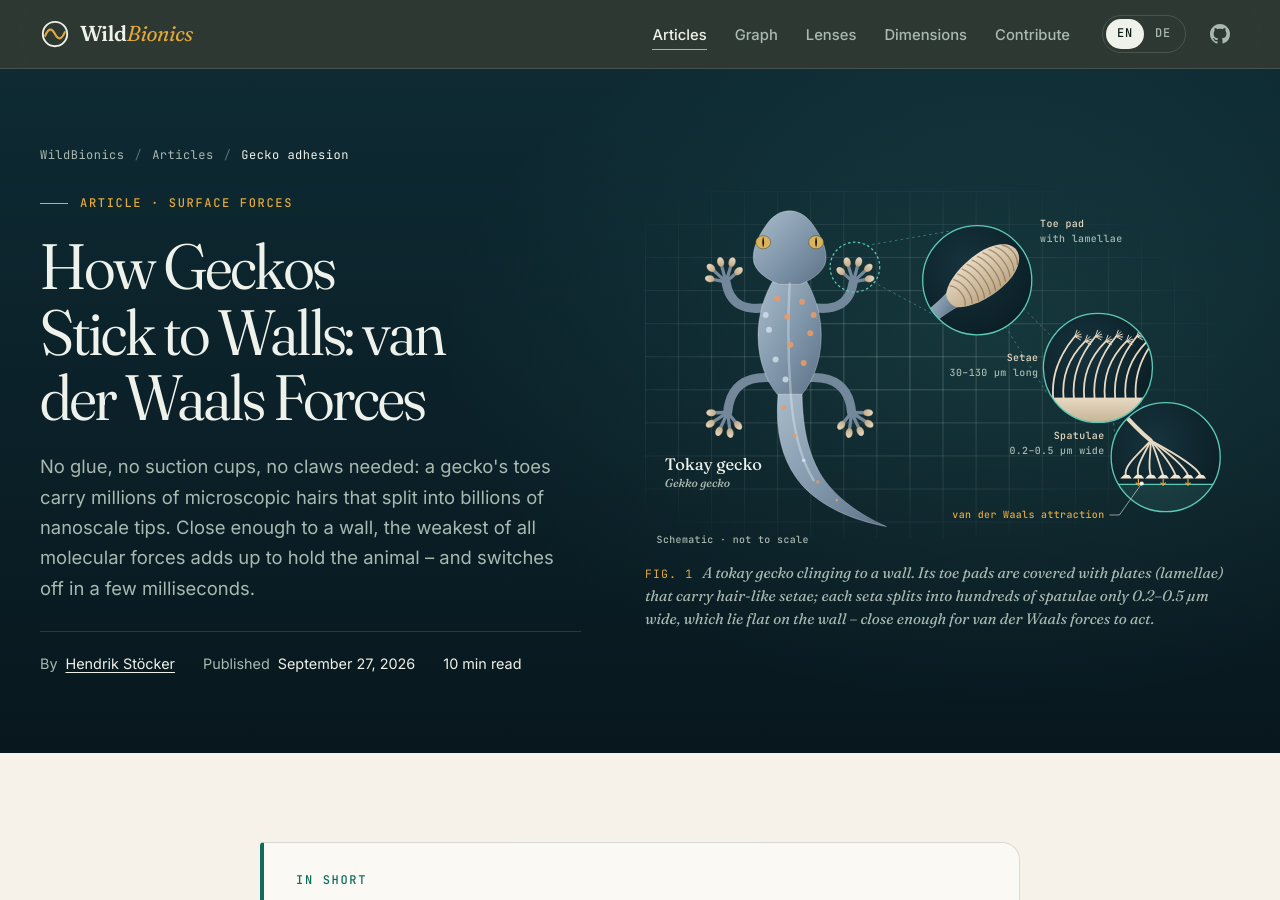
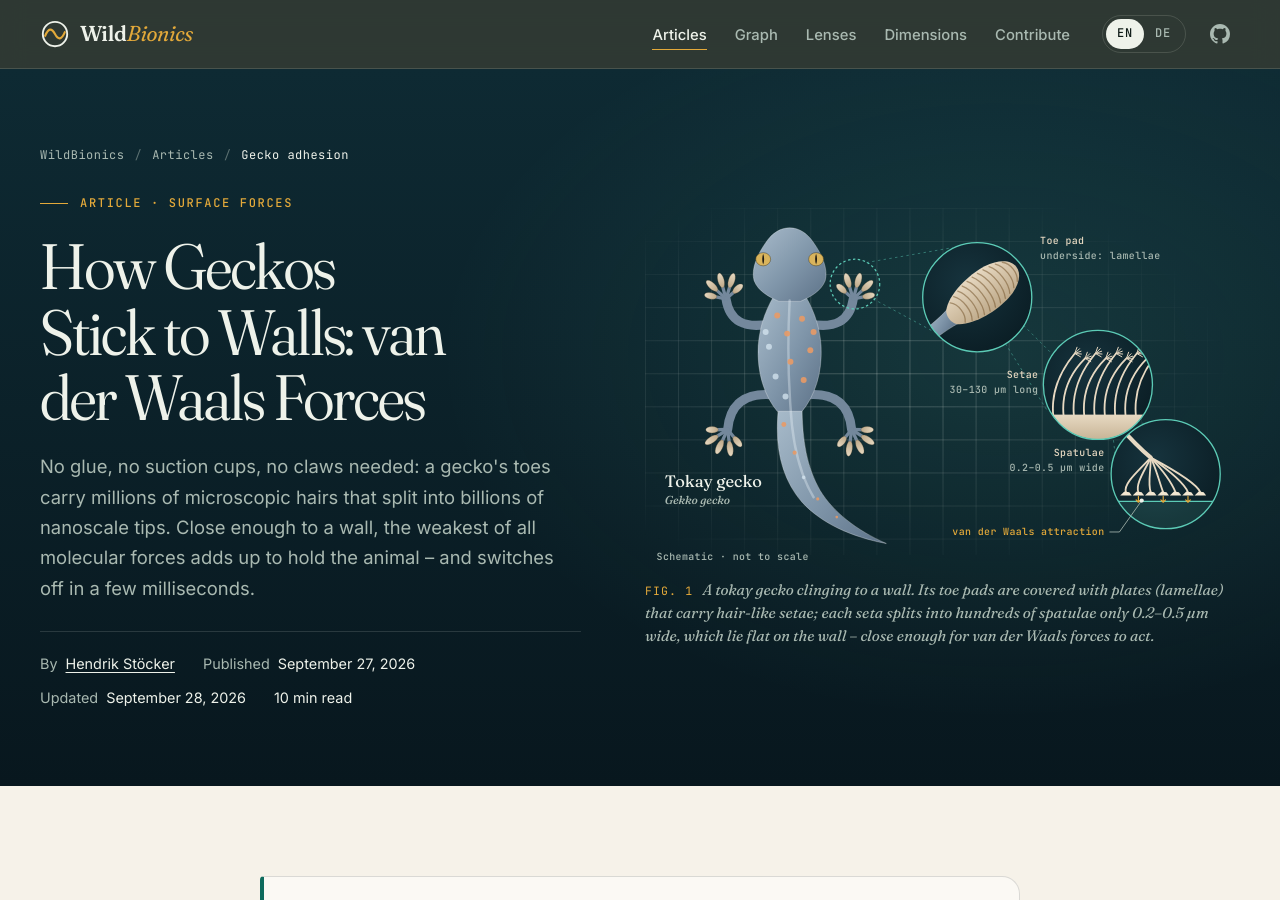
Before and after one commit to hstoecker/wildbionics, a Jekyll site: the page built from _articles/gecko-adhesion.en.md, in a window 1280 px wide and 900 px high. Built offline with Jekyll 4.4.1, drawn with Linux system fonts in a browser that asks for light colours.

Commit message:
Gecko figure: subdigital pads along the toes, "underside" in the zoom label
Scientific review of Fig. 1 of the gecko article:
- The adhesive pads were drawn as small ovals at the toe tips, like a tree
  frog's discs. In the tokay gecko the pads are subdigital (Russell 2002,
  doi:10.1093/icb/42.6.1154) and cover the widened distal part of each
  toe – digits 30 % longer, pads under their distal half
- The gecko is seen from behind (dorsal view) while the lamellae are on
  the underside of the toes – the zoom label now says so (EN/DE)
- Checked and correct: five digits, vertical slit pupils, blue-grey with
  orange and pale spots, pad → setae (30–130 µm, branched tips) →
  spatulae (0.2–0.5 µm) lying flat on the wall, "not to scale" note
- OG images EN/DE re-rendered with the corrected figure; articles
  updated 2026-09-28

Co-Authored-By: Claude Opus 5.5 <noreply@anthropic.com>
Claude-Session: https://claude.ai/code/session_01PEgCUqdNuQo3Rf5VVnReus

```diff
--- a/_articles/gecko-adhesion.en.md
+++ b/_articles/gecko-adhesion.en.md
@@ -8,6 +8,7 @@ kicker: "Article · Surface forces"
 description: "Geckos run up glass without glue or suction: billions of tiny spatulae on their toes stick by van der Waals forces – and let go in milliseconds."
 dek: "No glue, no suction cups, no claws needed: a gecko's toes carry millions of microscopic hairs that split into billions of nanoscale tips. Close enough to a wall, the weakest of all molecular forces adds up to hold the animal – and switches off in a few milliseconds."
 date: 2026-09-27
+updated: 2026-09-28
 permalink: /articles/gecko-adhesion/
 image: /assets/og/gecko-adhesion-en.jpg
 image_alt: "Schematic of a tokay gecko on a wall with zooms into its toe pad, the setae and the spatulae that touch the wall."
--- a/_data/i18n.yml
+++ b/_data/i18n.yml
@@ -381,7 +381,7 @@ en:
       animal: "Tokay gecko"
       taxon: "Gekko gecko"
       toe: "Toe pad"
-      toe_size: "with lamellae"
+      toe_size: "underside: lamellae"
       setae: "Setae"
       setae_size: "30–130 µm long"
       spatulae: "Spatulae"
@@ -776,7 +776,7 @@ de:
       animal: "Tokeh"
       taxon: "Gekko gecko"
       toe: "Haftzehe"
-      toe_size: "mit Lamellen"
+      toe_size: "Unterseite: Lamellen"
       setae: "Setae"
       setae_size: "30–130 µm lang"
       spatulae: "Spatulae"
```
Also changed, not shown: _articles/gecko-adhesion.de.md (+1 -0 lines), _includes/svg/gecko.svg, assets/og/gecko-adhesion-de.jpg, assets/og/gecko-adhesion-en.jpg.
